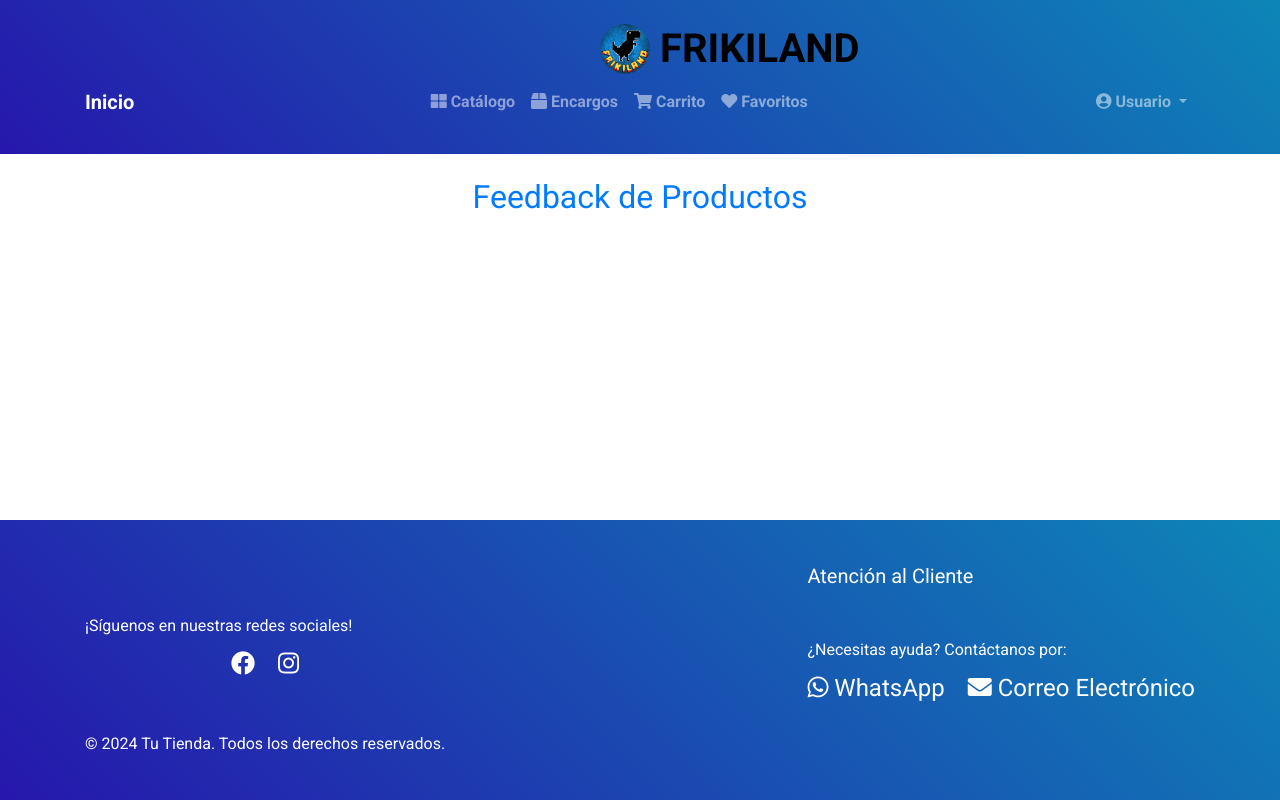
After one commit to 13Juanpaxd/python, a Flask app: page /feedback in a window 1280 px wide. The commit adds this page. Run offline with Flask 3, Linux system fonts and the light colour scheme; the visitor is signed in with stand-in values (Sample User, id 1); data that the repository does not hold is empty; some libraries are stand-ins or nearby versions.

Commit message:
feedback y perfil

```diff
--- a/app.py
+++ b/app.py
@@ -227,20 +227,22 @@ def user_photo(user_id):
 def mostrar_foto(cliente_id):
     conn = get_db_connection()
     cursor = conn.cursor()
-
-    cursor.execute("SELECT Foto FROM FIDE_CLIENTES_TB WHERE ID_Cliente = :cliente_id", {'cliente_id': cliente_id})
-    foto = cursor.fetchone()[0]
-
-    cursor.close()
-    conn.close()
-
-    if foto:
-        response = make_response(foto)
-        response.headers.set('Content-Type', 'image/jpeg')
-        return response
-    else:
-        return 'No hay foto de perfil disponible', 404
-
+    try:
+        cursor.execute("SELECT Foto FROM FIDE_CLIENTES_TB WHERE ID_Cliente = :cliente_id", {'cliente_id': cliente_id})
+        row = cursor.fetchone()
+        if row and row[0]:
+            response = make_response(row[0].read())
+            response.headers.set('Content-Type', 'image/jpeg')
+            return response
+        else:
+            response = requests.get('https://activosyvalores.com/assets/media/media_user/avar_user_default.png')
+            return make_response(response.content)
+    except Exception as e:
+        print(f"Error fetching image: {str(e)}")
+        return 'Error fetching image', 500
+    finally:
+        cursor.close()
+        conn.close()
 
 
 #############################################################################################################
@@ -707,53 +709,11 @@ def catalogo():
 
 #############################################################################################################
 
-@app.route('/submit_feedback', methods=['POST'])
-def submit_feedback():
-    """Guarda el feedback de un producto en la base de datos."""
-    if 'user_id' not in session:
-        return redirect(url_for('login'))
 
-    producto_id = request.form['producto_id']
-    comentario = request.form.get('feedback', '')
-
-    conn = get_db_connection()
-    cursor = conn.cursor()
-    try:
-        cursor.execute("""
-            INSERT INTO FIDE_FEEDBACK_TB (ID_Cliente, ID_Producto, Comentario, Fecha)
-            VALUES (:user_id, :producto_id, :comentario, SYSTIMESTAMP)
-        """, {
-            'user_id': session['user_id'],
-            'producto_id': producto_id,
-            'comentario': comentario
-        })
-        conn.commit()
-        flash('Gracias por tu feedback.', 'success')
-    except Exception as e:
-        flash(f'Error al enviar feedback: {e}', 'danger')
-    finally:
-        cursor.close()
-        conn.close()
-
-    return redirect(url_for('catalogo'))
 
 #############################################################################################################
 
-@app.route('/feedback/<int:producto_id>')
-def feedback(producto_id):
-    """Muestra el feedback de un producto."""
-    conn = get_db_connection()
-    cursor = conn.cursor()
-    cursor.execute("""
-        SELECT f.Comentario, f.Fecha, c.Nombre
-        FROM FIDE_FEEDBACK_TB f
-        JOIN FIDE_CLIENTES_TB c ON f.ID_Cliente = c.ID_Cliente
-        WHERE f.ID_Producto = :producto_id
-    """, {'producto_id': producto_id})
-    feedbacks = cursor.fetchall()
-    cursor.close()
-    conn.close()
-    return render_template('feedback.html', feedbacks=feedbacks, producto_id=producto_id)
+
 
 #############################################################################################################
 @app.route('/favoritos', methods=['GET'])
@@ -993,5 +953,61 @@ def eliminar_del_carrito(producto_id):
 
 #############################################################################################################
 
+@app.route('/feedback', methods=['GET', 'POST'])
+def feedback():
+    if 'user_id' not in session:
+        return redirect(url_for('login'))
+
+    conn = get_db_connection()
+    cursor = conn.cursor()
+
+    # Obtener productos del inventario
+    cursor.execute("SELECT ID_Producto, Nombre, Imagen FROM FIDE_INVENTARIO_TB")
+    productos = cursor.fetchall()
+
+    # Obtener comentarios para cada producto
+    comentarios = {}
+    for producto in productos:
+        cursor.execute("""
+            SELECT Comentario
+            FROM FIDE_FEEDBACK_TB
+            WHERE Producto_ID = :producto_id
+            ORDER BY ID_Feedback DESC
+            FETCH FIRST 3 ROWS ONLY
+        """, {'producto_id': producto[0]})
+        comentarios[producto[0]] = [row[0] for row in cursor.fetchall()]
+
+    cursor.close()
+    conn.close()
+
+    return render_template('feedback.html', productos=productos, comentarios=comentarios)
+
+#############################################################################################################
+
+@app.route('/comentar/<int:producto_id>', methods=['POST'])
+def comentar(producto_id):
+    if 'user_id' not in session:
+        return redirect(url_for('login'))
+
+    comentario = request.form['comentario']
+    user_id = session['user_id']
+
+    conn = get_db_connection()
+    cursor = conn.cursor()
+
+    cursor.execute("""
+        INSERT INTO FIDE_FEEDBACK_TB (Cliente_ID, Comentario, Producto_ID)
+        VALUES (:cliente_id, :comentario, :producto_id)
+    """, {'cliente_id': user_id, 'comentario': comentario, 'producto_id': producto_id})
+    conn.commit()
+
+    cursor.close()
+    conn.close()
+
+    flash('Comentario añadido con éxito.', 'success')
+    return redirect(url_for('feedback'))
+
+
+
 if __name__ == '__main__':
     app.run(debug=True)
--- a/templates/carrito.html
+++ b/templates/carrito.html
@@ -100,7 +100,7 @@
                             <img src="{{ url_for('user_photo', user_id=session['user_id']) }}" alt="Usuario" class="rounded-circle" width="30" height="30">
                         </a>
                         <div class="dropdown-menu dropdown-menu-right" aria-labelledby="userMenu">
-                            <a class="dropdown-item" href="#">Perfil</a>
+                            <a class="dropdown-item" href="{{ url_for('perfil') }}">Perfil</a>
                             <a class="dropdown-item" href="{{ url_for('envios') }}">Envíos</a>
                             <a class="dropdown-item" href="{{ url_for('facturas') }}">Facturas</a>
                             <div class="dropdown-divider"></div>
--- a/templates/catalogo.html
+++ b/templates/catalogo.html
@@ -164,7 +164,7 @@
                             <img src="{{ url_for('user_photo', user_id=session['user_id']) }}" alt="Usuario" class="rounded-circle" width="30" height="30">
                         </a>
                         <div class="dropdown-menu dropdown-menu-right" aria-labelledby="userMenu">
-                            <a class="dropdown-item" href="#">Perfil</a>
+                            <a class="dropdown-item" href="{{ url_for('perfil') }}">Perfil</a>
                             <a class="dropdown-item" href="{{ url_for('envios') }}">Envíos</a>
                             <a class="dropdown-item" href="{{ url_for('facturas') }}">Facturas</a>
                             <div class="dropdown-divider"></div>
--- a/templates/encargos.html
+++ b/templates/encargos.html
@@ -129,7 +129,7 @@
                             <img src="{{ url_for('user_photo', user_id=session['user_id']) }}" alt="Usuario" class="rounded-circle" width="30" height="30">
                         </a>
                         <div class="dropdown-menu dropdown-menu-right" aria-labelledby="userMenu">
-                            <a class="dropdown-item" href="#">Perfil</a>
+                            <a class="dropdown-item" href="{{ url_for('perfil') }}">Perfil</a>
                             <a class="dropdown-item" href="{{ url_for('envios') }}">Envíos</a>
                             <a class="dropdown-item" href="{{ url_for('facturas') }}">Facturas</a>
                             <div class="dropdown-divider"></div>
--- a/templates/envios.html
+++ b/templates/envios.html
@@ -138,6 +138,7 @@
                             <img src="{{ url_for('user_photo', user_id=session['user_id']) }}" alt="Usuario" class="rounded-circle" width="30" height="30">
                         </a>
                         <div class="dropdown-menu dropdown-menu-right" aria-labelledby="userMenu">
+                            <a class="dropdown-item" href="{{ url_for('perfil') }}">Perfil</a>
                             <a class="dropdown-item" href="{{ url_for('facturas') }}">Facturas</a>
                             <div class="dropdown-divider"></div>
                             <a class="dropdown-item text-danger" href="{{ url_for('logout') }}">Cerrar Sesión</a>
--- a/templates/facturas.html
+++ b/templates/facturas.html
@@ -139,7 +139,7 @@
                         </a>
                         <div class="dropdown-menu dropdown-menu-right" aria-labelledby="userMenu">
                             <a class="dropdown-item" href="{{ url_for('envios') }}">Envíos</a>
-
+                            <a class="dropdown-item" href="{{ url_for('perfil') }}">Perfil</a>
                             <div class="dropdown-divider"></div>
                             <a class="dropdown-item text-danger" href="{{ url_for('logout') }}">Cerrar Sesión</a>
                         </div>
--- a/templates/favoritos.html
+++ b/templates/favoritos.html
@@ -123,7 +123,7 @@
                             <img src="{{ url_for('user_photo', user_id=session['user_id']) }}" alt="Usuario" class="rounded-circle" width="30" height="30">
                         </a>
                         <div class="dropdown-menu dropdown-menu-right" aria-labelledby="userMenu">
-                            <a class="dropdown-item" href="#">Perfil</a>
+                            <a class="dropdown-item" href="{{ url_for('perfil') }}">Perfil</a>
                             <a class="dropdown-item" href="{{ url_for('envios') }}">Envíos</a>
                             <a class="dropdown-item" href="{{ url_for('facturas') }}">Facturas</a>
                             <div class="dropdown-divider"></div>
--- /dev/null
+++ b/templates/feedback.html
@@ -0,0 +1,264 @@
+<!DOCTYPE html>
+<html lang="es">
+<head>
+    <meta charset="UTF-8">
+    <meta name="viewport" content="width=device-width, initial-scale=1.0">
+    <title>{% block title %}Inicio{% endblock %}</title>
+    <link href="https://cdnjs.cloudflare.com/ajax/libs/font-awesome/5.15.4/css/all.min.css" rel="stylesheet">
+    <link rel="stylesheet" href="https://stackpath.bootstrapcdn.com/bootstrap/4.5.2/css/bootstrap.min.css">
+    <link href="https://fonts.googleapis.com/css2?family=Roboto:wght@400;700&display=swap" rel="stylesheet">
+    <style>
+        body {
+            font-family: 'Roboto', sans-serif;
+            display: flex;
+            flex-direction: column;
+            min-height: 100vh;
+            margin: 0;
+        }
+
+        main {
+    flex: 1;
+
+}
+
+.main-content {
+    display: grid;
+    grid-template-columns: repeat(auto-fit, minmax(250px, 1fr));
+    gap: 30px;
+    justify-content: center;
+    align-items: center;
+}
+
+        header {
+            background: linear-gradient(45deg,#2617ac, #0d86b7);
+            color: rgb(0, 0, 0);
+            text-align: center;
+            padding: 10px 0;
+        }
+
+        header h1 {
+            font-size: 2.5rem;
+            font-weight: bold;
+            margin: 0;
+        }
+
+        nav a {
+            font-size: 1rem;
+            font-weight: 600;
+            color: white;
+        }
+
+        nav a:hover {
+            color: #f4a261;
+            text-decoration: none;
+        }
+
+        .main-content {
+            display: grid;
+            grid-template-columns: repeat(auto-fit, minmax(250px, 1fr));
+            gap: 70px;
+            justify-content: center;
+            align-items: center;
+            padding: 200px 30px;
+        }
+
+        .icon-card {
+            text-align: center;
+            background: rgb(255, 255, 255);
+            border-radius: 10px;
+            box-shadow: 0 4px 6px rgba(0, 0, 0, 0.1);
+            padding: 20px;
+            transition: transform 0.3s ease, box-shadow 0.3s ease;
+        }
+
+        .icon-card:hover {
+            transform: scale(1.05);
+            box-shadow: 0 8px 12px rgba(61, 16, 224, 0.2);
+        }
+
+        .icon-card i {
+            font-size: 3rem;
+            color: #1e3d75;
+            margin-bottom: 15px;
+        }
+
+        .icon-card h5 {
+            margin-top: 10px;
+            font-size: 1.2rem;
+            font-weight: bold;
+        }
+
+        footer {
+            background: linear-gradient(45deg, #2617ac, #0d86b7);
+            color: white;
+            padding: 20px 0;
+            text-align: center;
+        }
+
+        footer ul {
+            list-style: none;
+            padding: 0;
+            margin: 0;
+            display: flex;
+            justify-content: center;
+            gap: 15px;
+        }
+
+        footer ul li a {
+            color: white;
+            font-size: 1.5rem;
+            transition: color 0.3s;
+        }
+
+        footer ul li a:hover {
+            color: #f4a261;
+        }
+
+        footer p {
+            margin: 50px 0 0;
+        }
+    </style>
+</head>
+<style>
+        .logo-container {
+            position: relative;
+            top: 0;
+            left: 0;
+            padding-left: 600px;
+        }
+        .logo {
+            height: 50px;
+            margin-right: 10px;
+            border-radius: 50%;
+        }
+    </style>
+    <header class="text-center py-4">
+        <div class="d-flex justify-content-start align-items-center logo-container">
+            <img src="{{ url_for('static', filename='logo.jpeg') }}" alt="Logo" class="logo">
+            <h1>FRIKILAND</h1>
+        </div>
+        <nav class="navbar navbar-expand-lg navbar-dark">
+            <div class="container">
+                <a class="navbar-brand" href="{{ url_for('home') }}">Inicio</a>
+                <button class="navbar-toggler" type="button" data-toggle="collapse" data-target="#navbarNav" aria-controls="navbarNav" aria-expanded="false" aria-label="Toggle navigation">
+                    <span class="navbar-toggler-icon"></span>
+                </button>
+                <div class="collapse navbar-collapse justify-content-center" id="navbarNav">
+                    <ul class="navbar-nav">
+                        <li class="nav-item">
+                            <a class="nav-link" href="{{ url_for('catalogo') }}"><i class="fas fa-th-large"></i> Catálogo</a>
+                        </li>
+                        <li class="nav-item">
+                            <a class="nav-link" href="{{ url_for('encargos') }}"><i class="fas fa-box"></i> Encargos</a>
+                        </li>
+                        <li class="nav-item">
+                            <a class="nav-link" href="{{ url_for('carrito') }}"><i class="fas fa-shopping-cart"></i> Carrito</a>
+                        </li>
+                        <li class="nav-item">
+                            <a class="nav-link" href="{{ url_for('favoritos') }}"><i class="fas fa-heart"></i> Favoritos</a>
+                        </li>
+                    </ul>
+                </div>
+                {% if session['user_id'] %}
+                <ul class="navbar-nav">
+                    <li class="nav-item dropdown">
+                        <a class="nav-link dropdown-toggle" href="#" id="userMenu" role="button" data-toggle="dropdown" aria-haspopup="true" aria-expanded="false">
+                            <i class="fas fa-user-circle"></i> Usuario
+                        </a>
+                        <div class="dropdown-menu dropdown-menu-right" aria-labelledby="userMenu">
+                            <a class="dropdown-item" href="{{ url_for('perfil') }}">Perfil</a>
+                            <a class="dropdown-item" href="{{ url_for('envios') }}">Envíos</a>
+                            <a class="dropdown-item" href="{{ url_for('facturas') }}">Facturas</a>
+                            <div class="dropdown-divider"></div>
+                            <a class="dropdown-item text-danger" href="{{ url_for('logout') }}"><i class="fas fa-sign-out-alt"></i> Cerrar Sesión</a>
+                        </div>
+                    </li>
+                </ul>
+                {% endif %}
+            </div>
+        </nav>
+    </header>
+
+
+
+
+    <main class="container mt-4">
+        <h2 class="text-center mb-4 text-primary">Feedback de Productos</h2>
+        <div class="row">
+            {% for producto in productos %}
+            <div class="col-md-4 mb-4">
+                <div class="card h-100">
+                    <img src="{{ url_for('imagen', producto_id=producto[0]) }}" class="card-img-top" alt="{{ producto[1] }}" style="height: 200px; object-fit: cover;">
+                    <div class="card-body">
+                        <h5 class="card-title">{{ producto[1] }}</h5>
+                        <form action="{{ url_for('comentar', producto_id=producto[0]) }}" method="post">
+                            <div class="form-group">
+                                <textarea name="comentario" class="form-control" rows="2" placeholder="Escribe tu comentario"></textarea>
+                            </div>
+                            <button type="submit" class="btn btn-primary">Comentar</button>
+                        </form>
+                        <hr>
+                        <h6>Comentarios:</h6>
+                        {% for comentario in comentarios[producto[0]] %}
+                        <p>{{ comentario }}</p>
+                        {% endfor %}
+                        {% if comentarios[producto[0]]|length == 0 %}
+                        <p class="text-muted">No hay comentarios aún.</p>
+                        {% endif %}
+                    </div>
+                </div>
+            </div>
+            {% endfor %}
+        </div>
+    </main>
+
+
+
+
+
+
+
+    <footer class="footer">
+        <div class="container d-flex justify-content-between align-items-start py-4">
+            <!-- Sección izquierda: Redes sociales y derechos reservados -->
+            <div class="left-section text-left">
+                <p class="mb-2">¡Síguenos en nuestras redes sociales!</p>
+                <ul class="list-inline mb-2">
+                    <li class="list-inline-item">
+                        <a href="https://www.facebook.com/profile.php?id=61565799606598" target="_blank" class="text-white">
+                            <i class="fab fa-facebook"></i>
+                        </a>
+                    </li>
+                    <li class="list-inline-item">
+                        <a href="https://www.instagram.com/frikilandplus?utm_source=ig_web_button_share_sheet&igsh=ZDNlZDc0MzIxNw==" target="_blank" class="text-white">
+                            <i class="fab fa-instagram"></i>
+                        </a>
+                    </li>
+                </ul>
+                <p>&copy; 2024 Tu Tienda. Todos los derechos reservados.</p>
+            </div>
+
+            <!-- Sección derecha: Atención al Cliente -->
+            <div class="right-section text-left">
+                <h5 class="mb-2">Atención al Cliente</h5>
+                <p class="mb-2">¿Necesitas ayuda? Contáctanos por:</p>
+                <ul class="list-inline mb-0">
+                    <li class="list-inline-item">
+                        <a href="https://wa.me/1234567890" target="_blank" class="text-white">
+                            <i class="fab fa-whatsapp"></i> WhatsApp
+                        </a>
+                    </li>
+                    <li class="list-inline-item">
+                        <a href="mailto:soporte@tutienda.com" class="text-white">
+                            <i class="fas fa-envelope"></i> Correo Electrónico
+                        </a>
+                    </li>
+                </ul>
+            </div>
+        </div>
+    </footer>
+    <script src="https://code.jquery.com/jquery-3.6.0.min.js"></script>
+    <script src="https://cdn.jsdelivr.net/npm/@popperjs/core@2.11.8/dist/umd/popper.min.js"></script>
+    <script src="https://stackpath.bootstrapcdn.com/bootstrap/4.5.2/js/bootstrap.min.js"></script>
+</body>
+</html>
--- a/templates/home.html
+++ b/templates/home.html
@@ -157,6 +157,10 @@
                         <li class="nav-item">
                             <a class="nav-link" href="{{ url_for('favoritos') }}"><i class="fas fa-heart"></i> Favoritos</a>
                         </li>
+                        <li class="nav-item">
+                            <a class="nav-link" href="{{ url_for('feedback') }}"><i class="fas fa-comments"></i> Feedback</a>
+                        </li>
+
                     </ul>
                 </div>
                 {% if session['user_id'] %}
```
Also changed, not shown: templates/perfil.html (+13 -15 lines).
